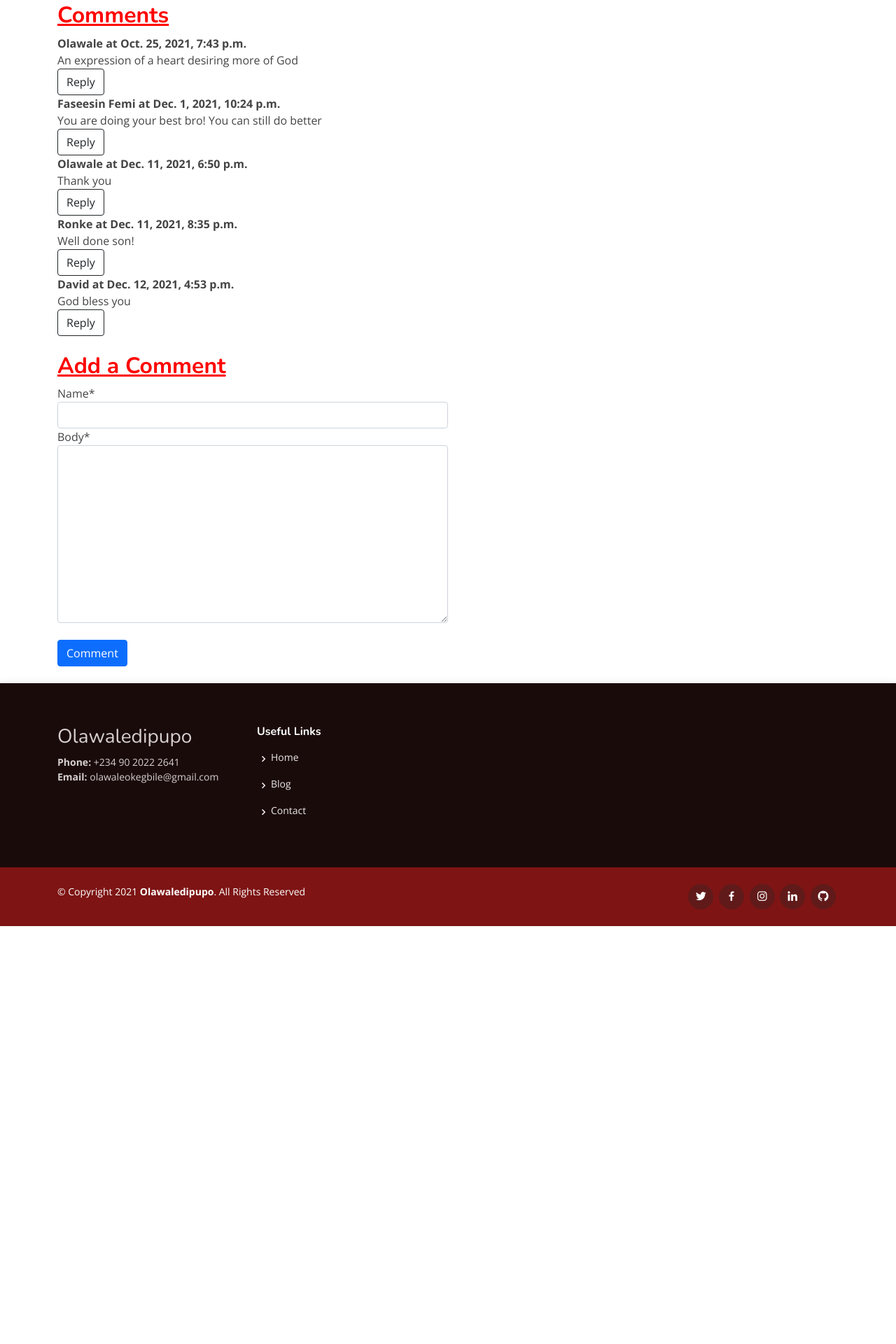
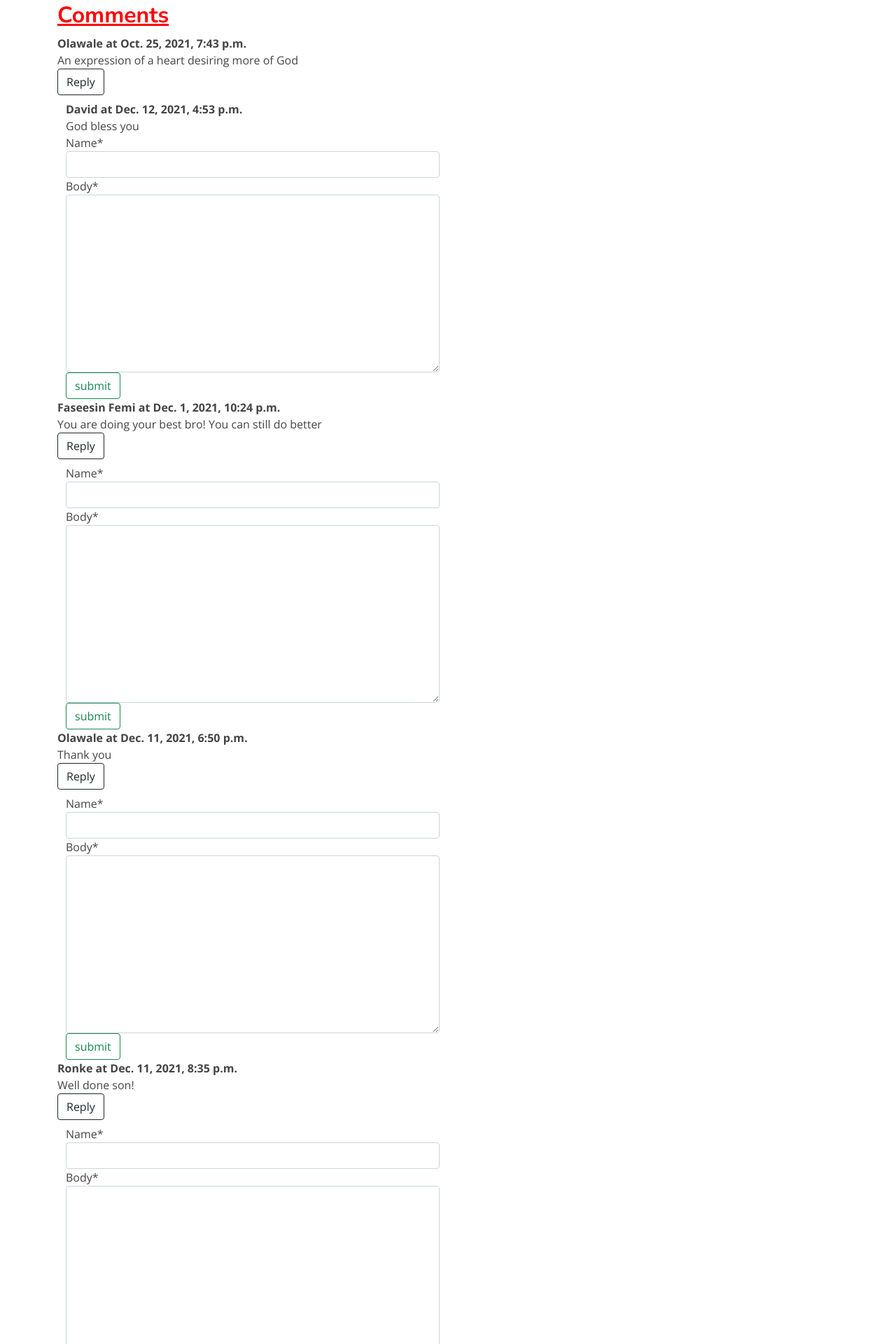
Before and after one commit to olawaleokegbile/blog, a Django app: page /post/12 in a window 1280 px wide. Shown: the part 1306-3226 px from the top of the page at 70% size. Before the commit the page ends 2629 px from the top, so only its background shows below. Run offline with Django 3.2, Linux system fonts and the light colour scheme; data comes from the database, SQL or seed files in the repository; both versions use the stored data as it was after the commit; some libraries are stand-ins or nearby versions.

Commit message:
changes made

```diff
--- a/templates/post.html
+++ b/templates/post.html
@@ -105,7 +105,7 @@
         </article>
           <button type="button" name="button" class="reply-btn btn btn-outline-dark btn -sn">Reply</button>
 
-        <div class="replied-comments container mt-2" style="display:none;">
+        <div class="replied-comments container mt-2" style="">
           {% for reply in comment.replies.all %}
           <article>
             <strong>{{reply.name}} at {{reply.date}}</strong><br>
```
Also changed, not shown: db.sqlite3.
